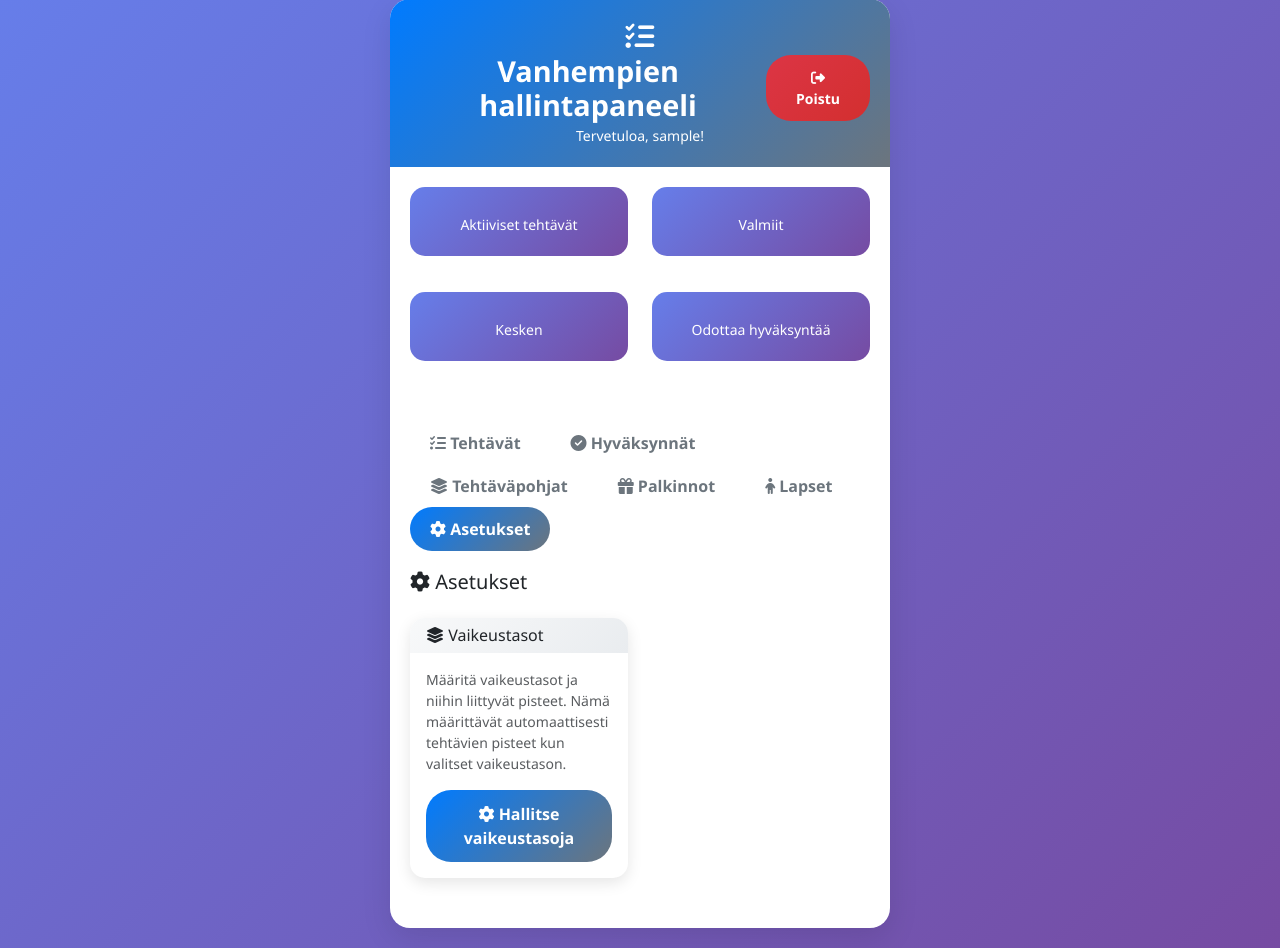
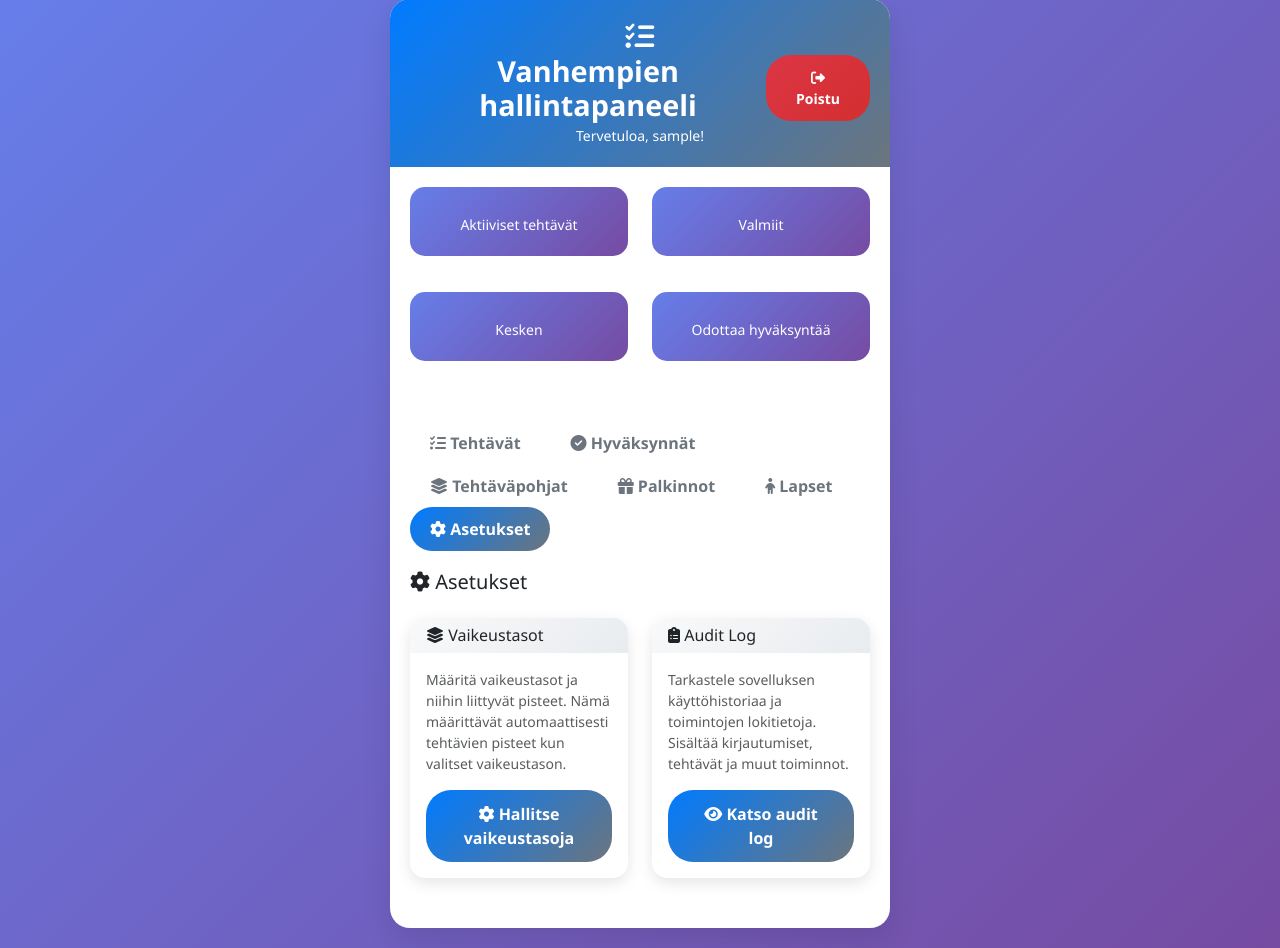
Before and after one commit to AapoTammisto/ChoresApp, a Flask app: page /parent/dashboard in a window 1280 px wide, after a click on "Asetukset". Shown: the part 21-969 px from the top of the page. Run offline with Flask 3, Linux system fonts and the light colour scheme; the visitor is signed in with stand-in values (Sample User, id 1); data that the repository does not hold is empty.

Commit message:
add audit log to asrtuksetr

```diff
--- a/templates/parent_dashboard.html
+++ b/templates/parent_dashboard.html
@@ -431,6 +431,22 @@
                     </div>
                 </div>
             </div>
+            <div class="col-md-6">
+                <div class="card">
+                    <div class="card-header">
+                        <h6 class="mb-0"><i class="fas fa-clipboard-list"></i> Audit Log</h6>
+                    </div>
+                    <div class="card-body">
+                        <p class="text-muted small mb-3">
+                            Tarkastele sovelluksen käyttöhistoriaa ja toimintojen lokitietoja.
+                            Sisältää kirjautumiset, tehtävät ja muut toiminnot.
+                        </p>
+                        <a href="{{ url_for('view_audit_log') }}" class="btn btn-primary">
+                            <i class="fas fa-eye"></i> Katso audit log
+                        </a>
+                    </div>
+                </div>
+            </div>
         </div>
     </div>
 </div>
```
Also changed, not shown: templates/audit_log.html (+6 -1 lines).
